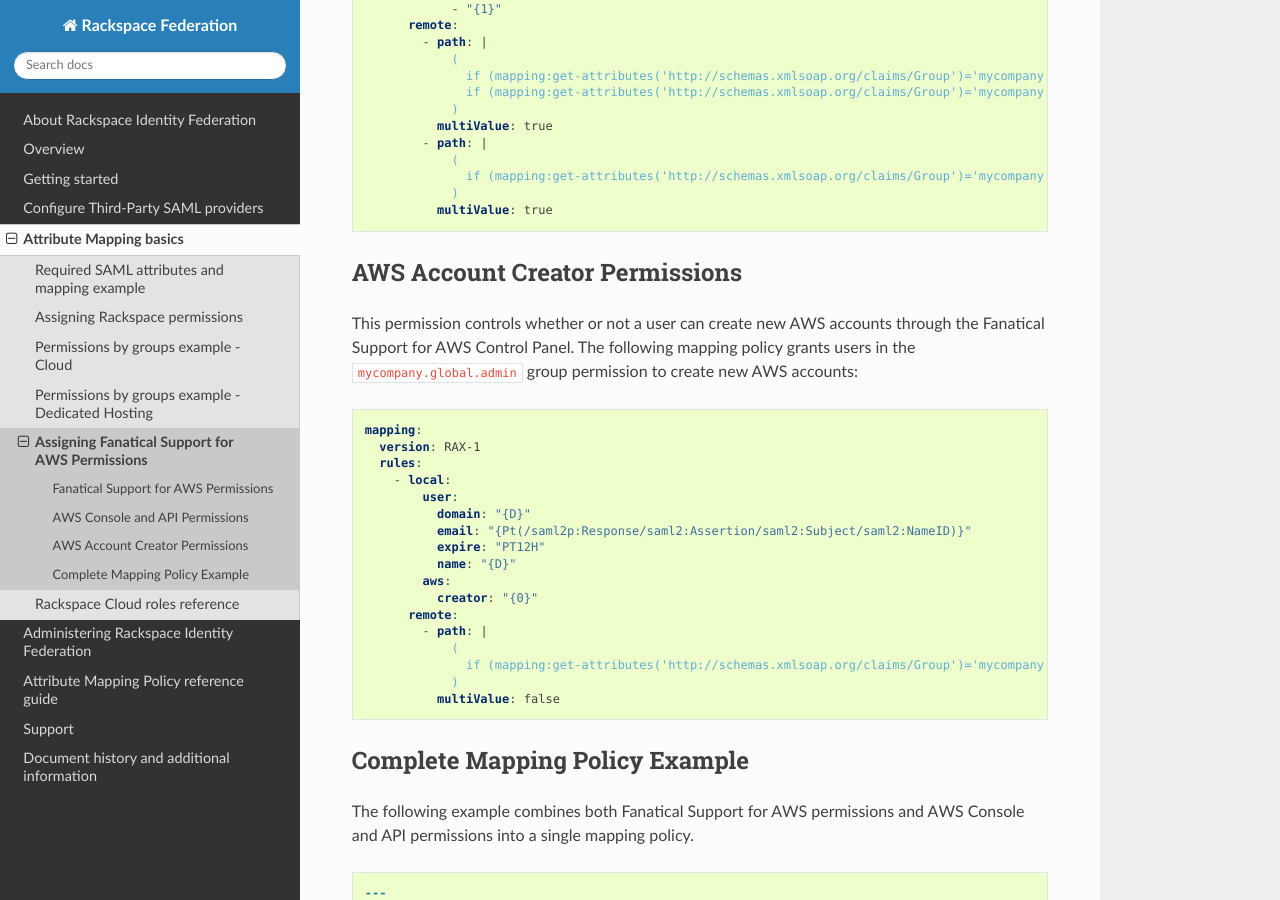
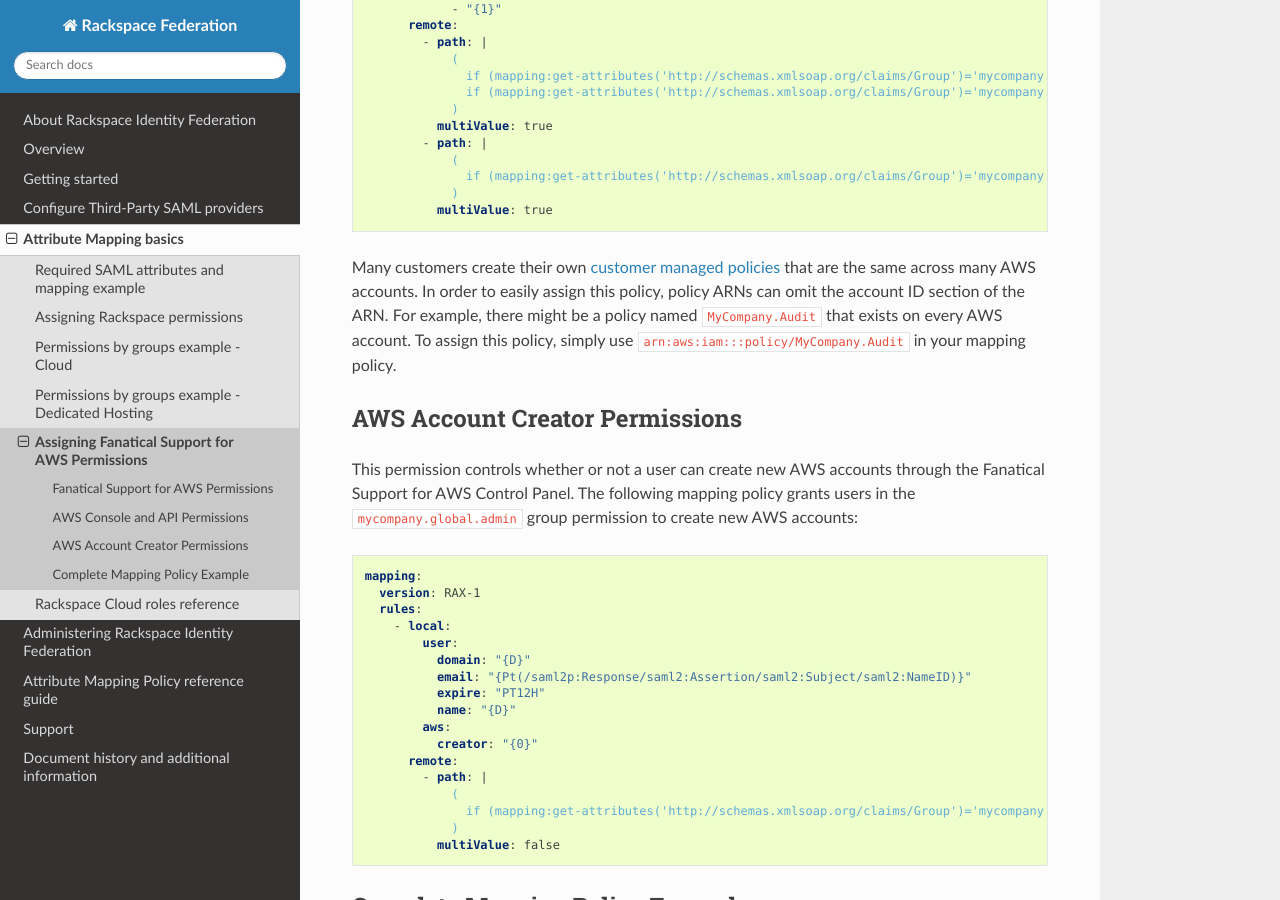
Before and after one commit to rackerlabs/docs-rackspace-federation, a Sphinx documentation site: the page built from doc/attribmapping-basics/faws-mapping.rst, in a window 1280 px wide and 900 px high, scrolled down 2223 px. Built offline with Sphinx 7.4.7 and the Read the Docs theme 2.0.0, drawn with Linux system fonts in a browser that asks for light colours; the version number could not be read and is left out.

Commit message:
Add section describing policy wildcarding.

```diff
--- a/doc/attribmapping-basics/faws-mapping.rst
+++ b/doc/attribmapping-basics/faws-mapping.rst
@@ -107,6 +107,8 @@
               )
             multiValue: true
 
+Many customers create their own `customer managed policies <https://docs.aws.amazon.com/IAM/latest/UserGuide/access_policies_managed-vs-inline.html#customer-managed-policies>`_ that are the same across many AWS accounts. In order to easily assign this policy, policy ARNs can omit the account ID section of the ARN. For example, there might be a policy named ``MyCompany.Audit`` that exists on every AWS account. To assign this policy, simply use ``arn:aws:iam:::policy/MyCompany.Audit`` in your mapping policy.
+
 AWS Account Creator Permissions
 ~~~~~~~~~~~~~~~~~~~~~~~~~~~~~~~
 
```
